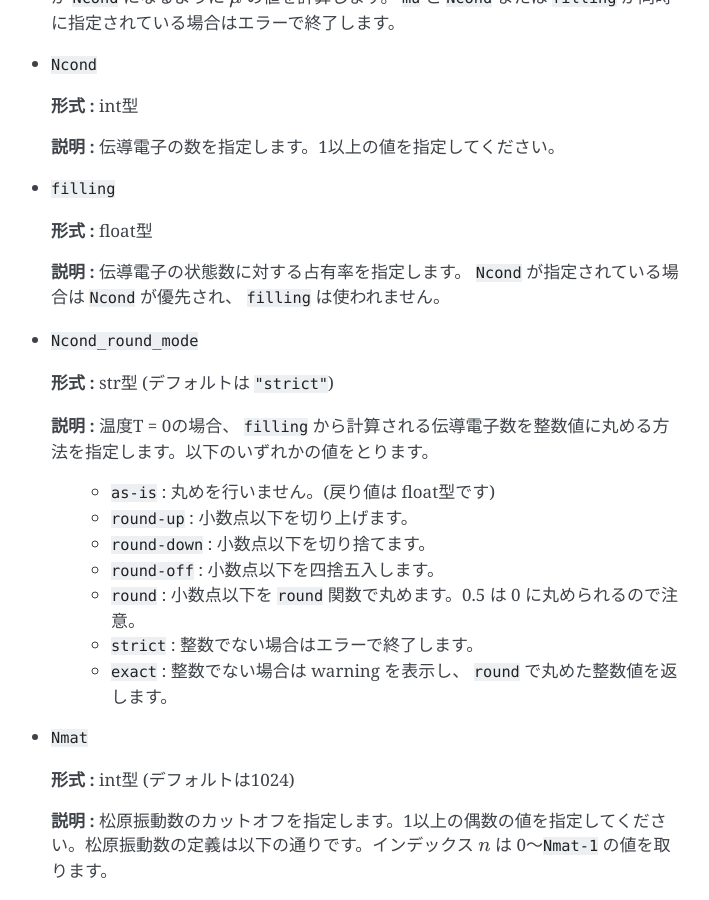
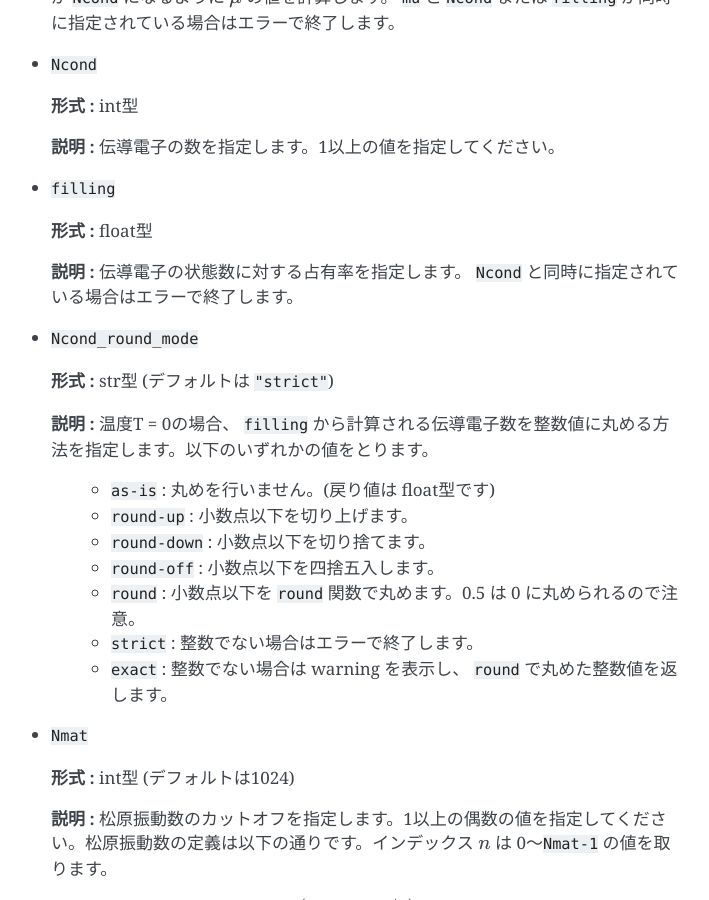
Before and after one commit to issp-center-dev/H-wave, a Sphinx documentation site: the page built from docs/ja/source/rpa/filespecification/config/index_config.rst, in a window 1280 px wide and 900 px high, scrolled down 2053 px. Shown: the whole window, without its empty margins (399-1108 px from the left). Built offline with Sphinx 7.4.7, drawn with Linux system fonts in a browser that asks for light colours.

Commit message:
manuals updated

```diff
--- a/docs/en/source/rpa/filespecification/config/index_config.rst
+++ b/docs/en/source/rpa/filespecification/config/index_config.rst
@@ -122,7 +122,7 @@ Parameters
 
   **Description :**
   This parameter specifies the filling ratio of electrons with respect to the number of states.
-  When ``Ncond`` is specified, the ``filling`` parameter will not be used.
+  Both ``Ncond`` and ``filling`` are specified, the program will be terminated with error.
 
 - ``Ncond_round_mode``
 
--- a/docs/ja/source/rpa/filespecification/config/index_config.rst
+++ b/docs/ja/source/rpa/filespecification/config/index_config.rst
@@ -96,7 +96,7 @@ TOML形式
 
   **形式 :** float型
 
-  **説明 :** 伝導電子の状態数に対する占有率を指定します。 ``Ncond`` が指定されている場合は ``Ncond`` が優先され、 ``filling`` は使われません。
+  **説明 :** 伝導電子の状態数に対する占有率を指定します。 ``Ncond`` と同時に指定されている場合はエラーで終了します。
 
 - ``Ncond_round_mode``
 
```
